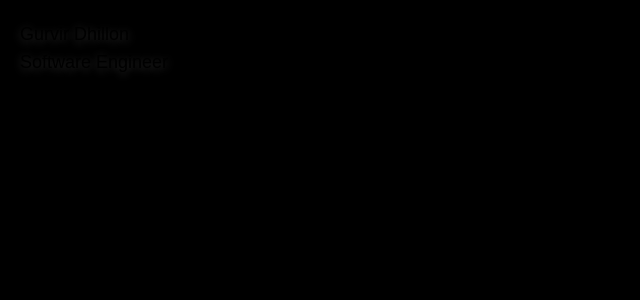
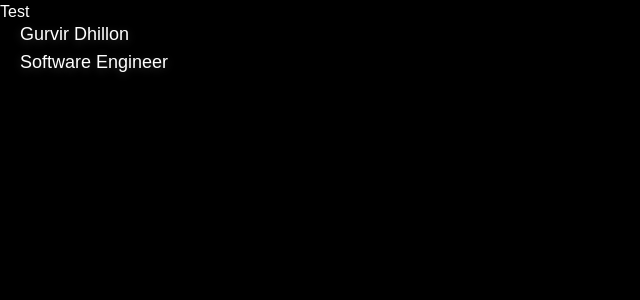
Before and after one commit to gdhillon2/portfolio, a Next.js app: page /car in a window 1280 px wide. Before the commit this address had no page. Shown: the top 300 px of the page, without its empty margins (0-640 px from the left). Built offline with nearby package versions, Linux system fonts and the light colour scheme.

Commit message:
added links to project cards, each card now links to its respective page

```diff
--- /dev/null
+++ b/app/car/page.tsx
@@ -0,0 +1,5 @@
+export default function SelfDrivingCar() {
+    return (
+        <div className="text-white">Test</div>
+    )
+}
--- a/app/layout.tsx
+++ b/app/layout.tsx
@@ -28,7 +28,7 @@ export default function RootLayout({
       <body
         className={`flex flex-col justify-center ${geistSans.variable} ${geistMono.variable} antialiased bg-black h-full w-full`}
       >
-        <div className="flex flex-col items-start w-full h-fit p-5 text-shadow text-lg fixed top-0 left-0">
+        <div className="flex flex-col items-start w-full h-fit p-5 text-shadow text-lg text-white fixed top-0 left-0">
           <div>Gurvir Dhillon</div>
           <div>Software Engineer</div>
         </div>
--- a/app/page.tsx
+++ b/app/page.tsx
@@ -1,5 +1,4 @@
 import ProjectCard from "@/components/ProjectCard";
-import Link from "next/link";
 
 export default function Projects() {
     return (
@@ -9,15 +8,17 @@ export default function Projects() {
                 projectTitle="ResumeTailor"
                 textContent="An intuitive resume builder that leverages AI to help you create a resume that gets more responses."
                 imgSrc="/resumetailor.svg"
+                href="/resumetailor"
             />
             <ProjectCard
                 projectTitle="WASM Draw"
-                textContent="A simple drawing app that uses WebAssembly to draw and render the canvas."
+                textContent="A simple drawing app that uses C++ and WebAssembly to draw and render the canvas."
                 imgSrc="/resumetailor.svg"
                 bgColor="bg-green-900"
                 outerBgColor ="bg-emerald-950"
                 outerBorderColor="border-emerald-900"
                 innerBorderColor="border-emerald-700"
+                href="/wasmdraw"
             />
             <ProjectCard
                 projectTitle="Self Driving Car"
@@ -27,6 +28,7 @@ export default function Projects() {
                 outerBgColor="bg-red-950"
                 outerBorderColor="border-red-900"
                 innerBorderColor="border-red-700"
+                href="/car"
             />
             </div>
         </div>
--- /dev/null
+++ b/app/resumetailor/page.tsx
@@ -0,0 +1,5 @@
+export default function ResumeTailor() {
+    return (
+        <div className="text-white">Test</div>
+    )
+}
--- /dev/null
+++ b/app/wasmdraw/page.tsx
@@ -0,0 +1,5 @@
+export default function WasmDraw() {
+    return (
+        <div className="text-white">Test</div>
+    )
+}
--- a/components/ProjectCard.tsx
+++ b/components/ProjectCard.tsx
@@ -1,5 +1,6 @@
 "use client";
 import { ArrowRightIcon } from '@heroicons/react/16/solid';
+import Link from 'next/link';
 import { StaticImport } from 'next/dist/shared/lib/get-img-props';
 import Image from 'next/image';
 import { useState, useRef, useEffect } from 'react';
@@ -12,6 +13,7 @@ interface ProjectCardProps {
     outerBorderColor?: string;
     innerBorderColor?: string;
     imgSrc: string | StaticImport;
+    href: string;
 }
 
 export default function ProjectCard({
@@ -22,9 +24,11 @@ export default function ProjectCard({
     outerBorderColor = "border-gray-900",
     innerBorderColor = "border-gray-700",
     imgSrc,
+    href
 }: ProjectCardProps) {
 
     return (
+        <Link href={href}>
             <div className={`relative p-2 border ${outerBorderColor} rounded-3xl flex w-full h-[600px] ${outerBgColor} group`}>
                 <div className="w-full glare-item-outer"></div>
                 <div className={`flex flex-col w-full border ${innerBorderColor} rounded-2xl ${bgColor} relative overflow-hidden`}>
@@ -45,5 +49,6 @@ export default function ProjectCard({
                     </div>
                 </div>
             </div>
+        </Link>
     )
 }
```
Lines whose indentation alone changed are shown as unchanged.
